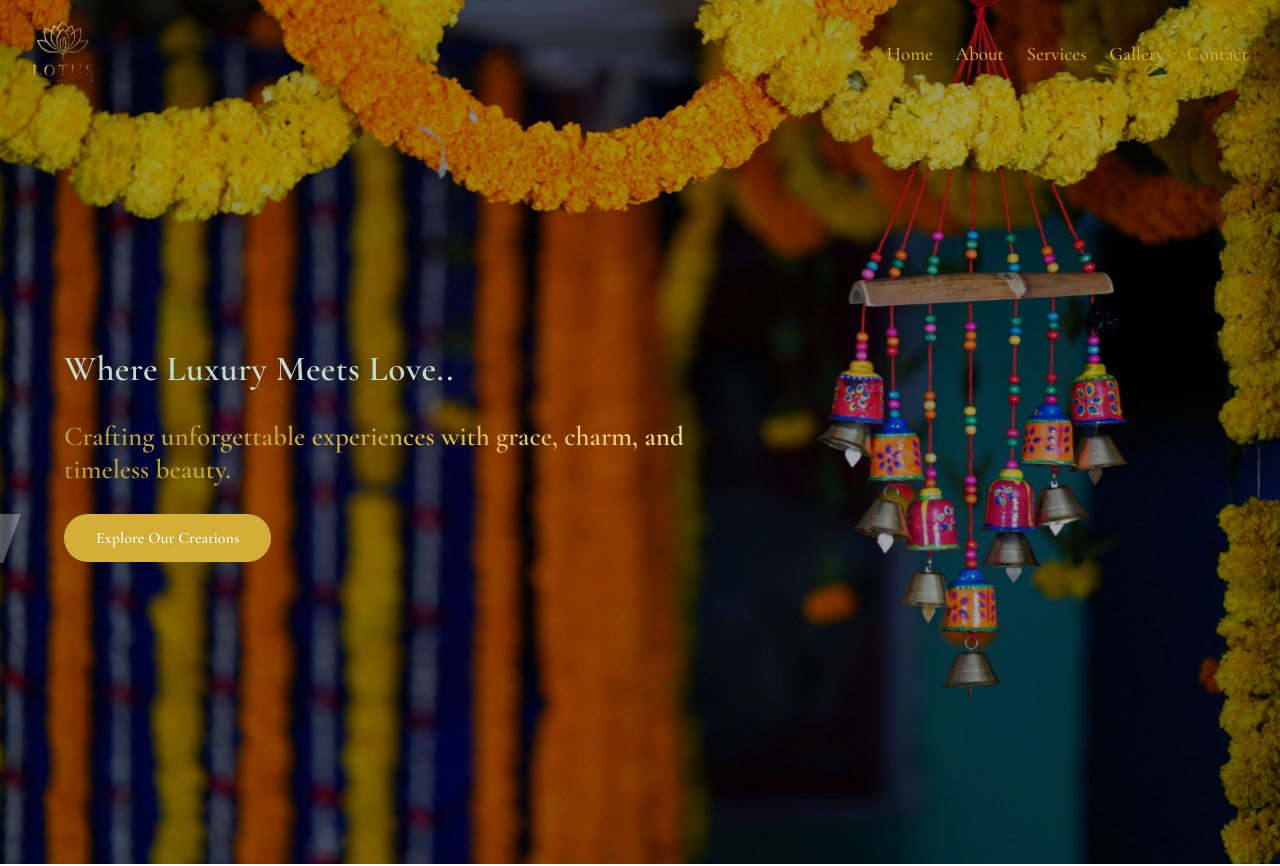
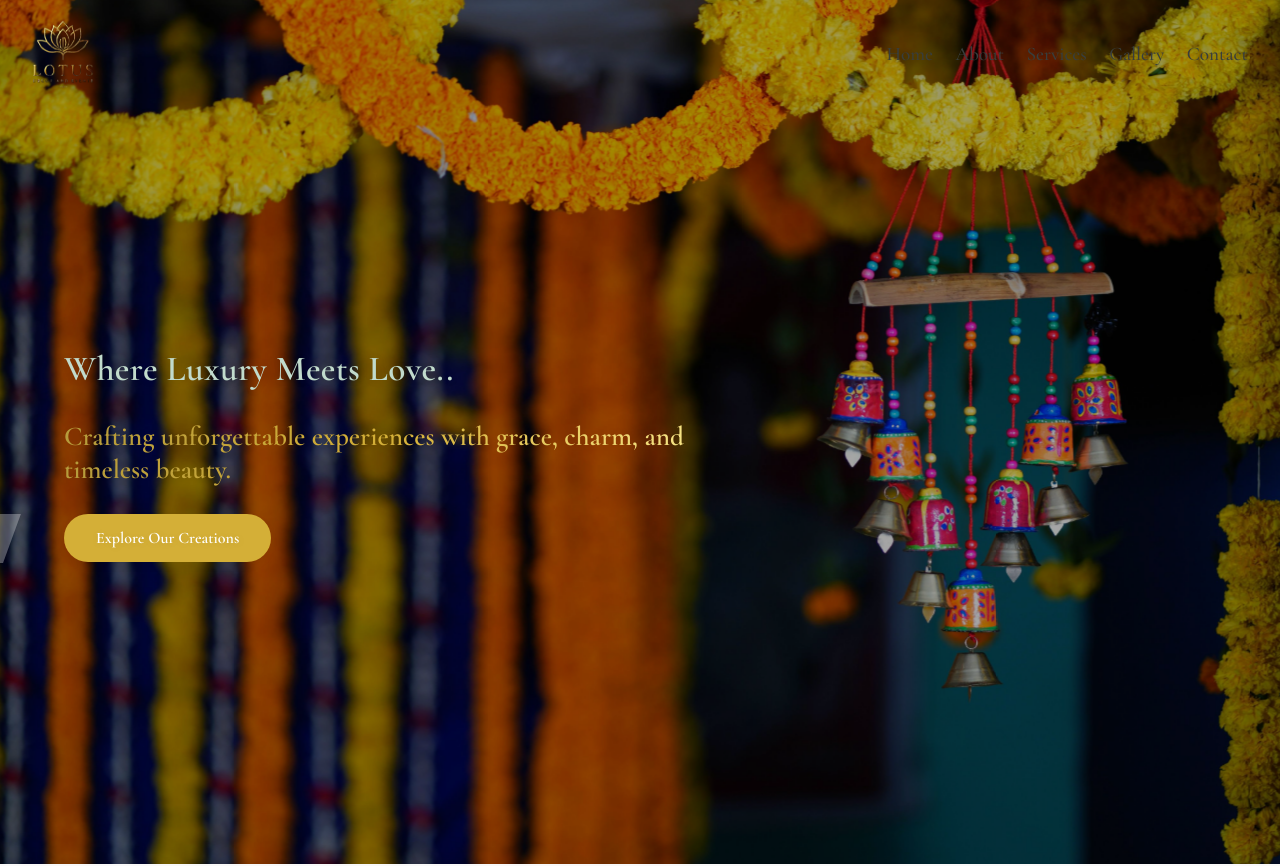
Before and after one commit to lotusdecor/ldecor_frontend, a React (Vite) app: page / in a window 1280 px wide. Shown: the top 866 px of the page. Built offline with nearby package versions, Linux system fonts and the light colour scheme.

Commit message:
minor changes

```diff
--- a/src/styles/Navbar.css
+++ b/src/styles/Navbar.css
@@ -61,7 +61,7 @@ body {
   text-decoration: none;
   font-size: 1.2rem;
   font-weight: 500;
-  color: #d4af37;
+  color: rgb(56, 62, 61);
   padding-bottom: 4px;
   position: relative;
   transition: color 0.3s ease;
@@ -87,7 +87,7 @@ body {
 }
 
 .navbar-links li a:hover {
-  color: #2d2c2a;
+  color: #d4af37;
 }
 
 /* Hamburger */
```
